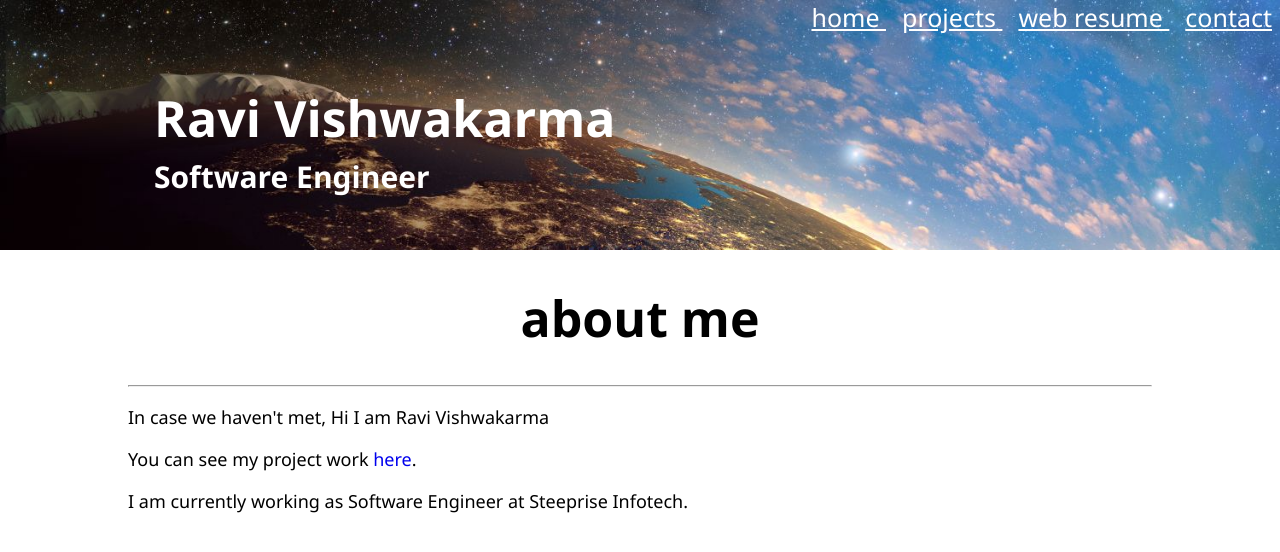
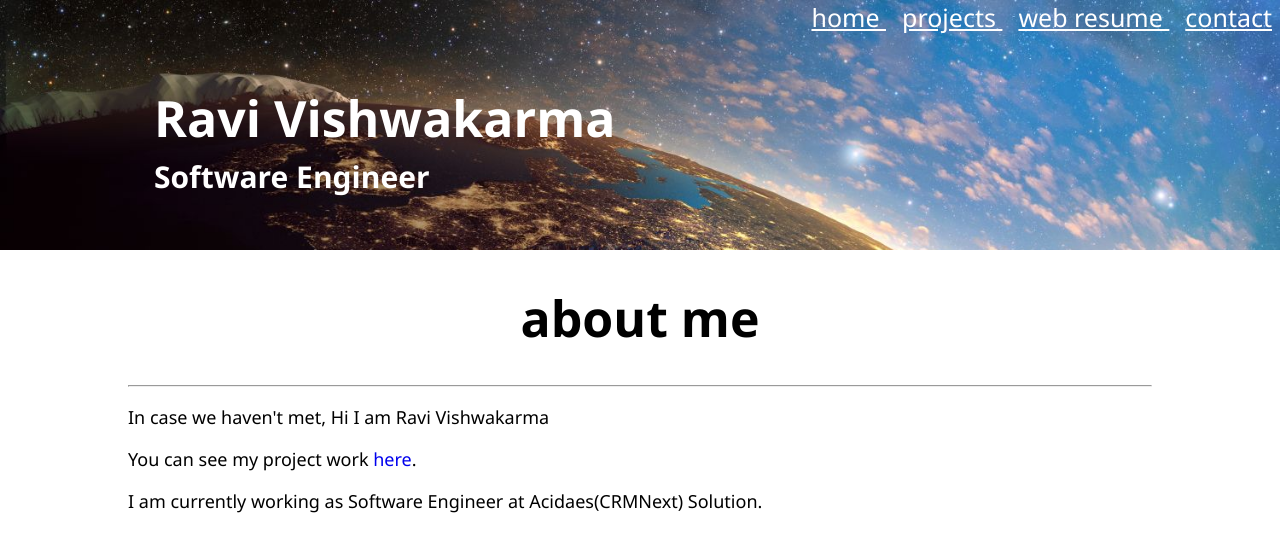
Before and after one commit to ravivish/about-ravi.github.io, a plain HTML site: page index.html in a window 1280 px wide. Drawn offline with Linux system fonts and the light colour scheme.

Commit message:
company name change

```diff
--- a/index.html
+++ b/index.html
@@ -47,7 +47,7 @@
         <section class="main-home-section">
             <p>In case we haven't met, Hi I am Ravi Vishwakarma</p>
             <p>You can see my project work <a href="projects.html" target="_blank">here</a>.</p>
-            <p>I am currently working as Software Engineer at Steeprise Infotech.</p>
+            <p>I am currently working as Software Engineer at Acidaes(CRMNext) Solution.</p>
         </section>
     </main>
 </body>
```
